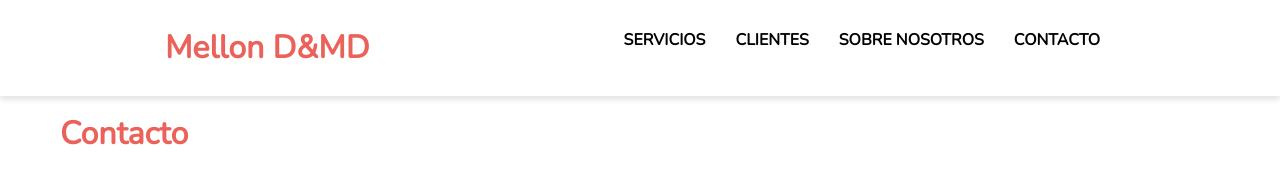
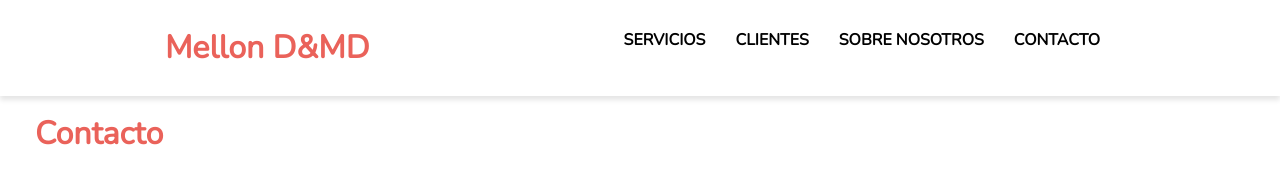
Before and after one commit to LeandroMadrid/ProyectoMellon, a plain HTML site: page html/contacto.html in a window 1280 px wide. Shown: the top 188 px of the page. Drawn offline with nearby package versions, Linux system fonts and the light colour scheme.

Commit message:
version bootstrap basico

```diff
--- a/css/estilo.css
+++ b/css/estilo.css
@@ -628,13 +628,15 @@ p{
 /*Contacto*/
 
 #contacto{
-    margin: 25px 50px;
+    margin: 25px;
     padding: 10px;
     text-align: left;
     font-size: 2rem;
     color: #ea625a;
     font-weight: bold;
 }
+
+
 
 .input-group{
     margin: 10px;
```
